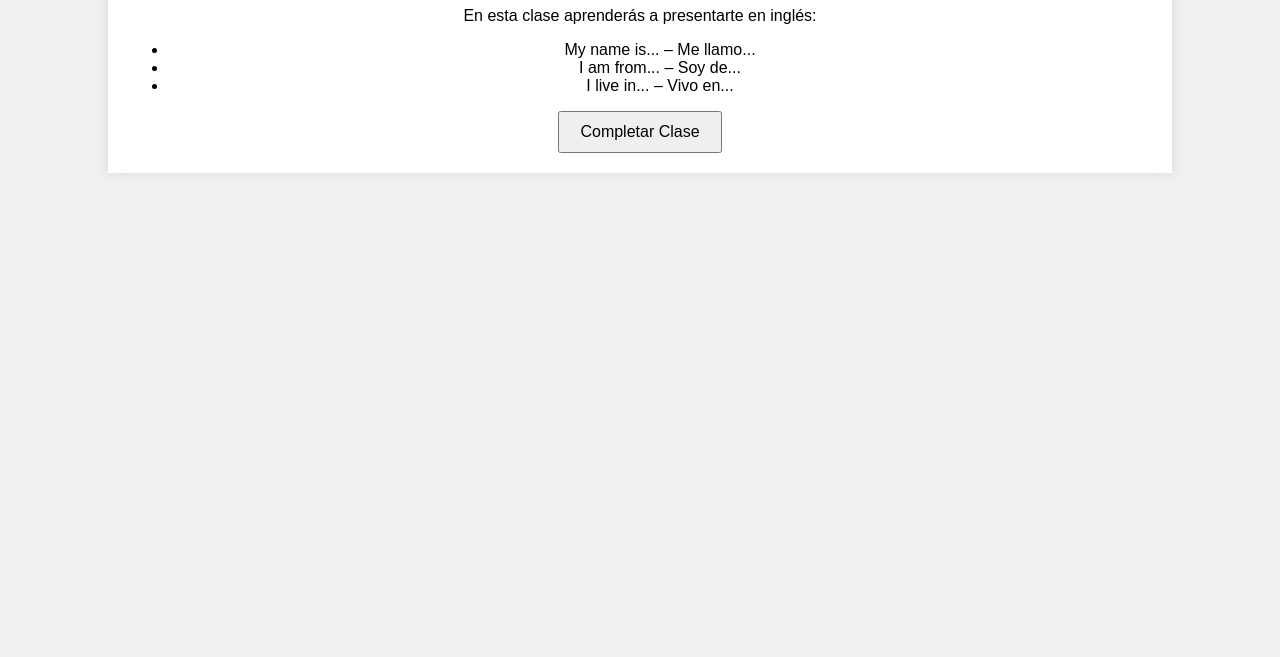
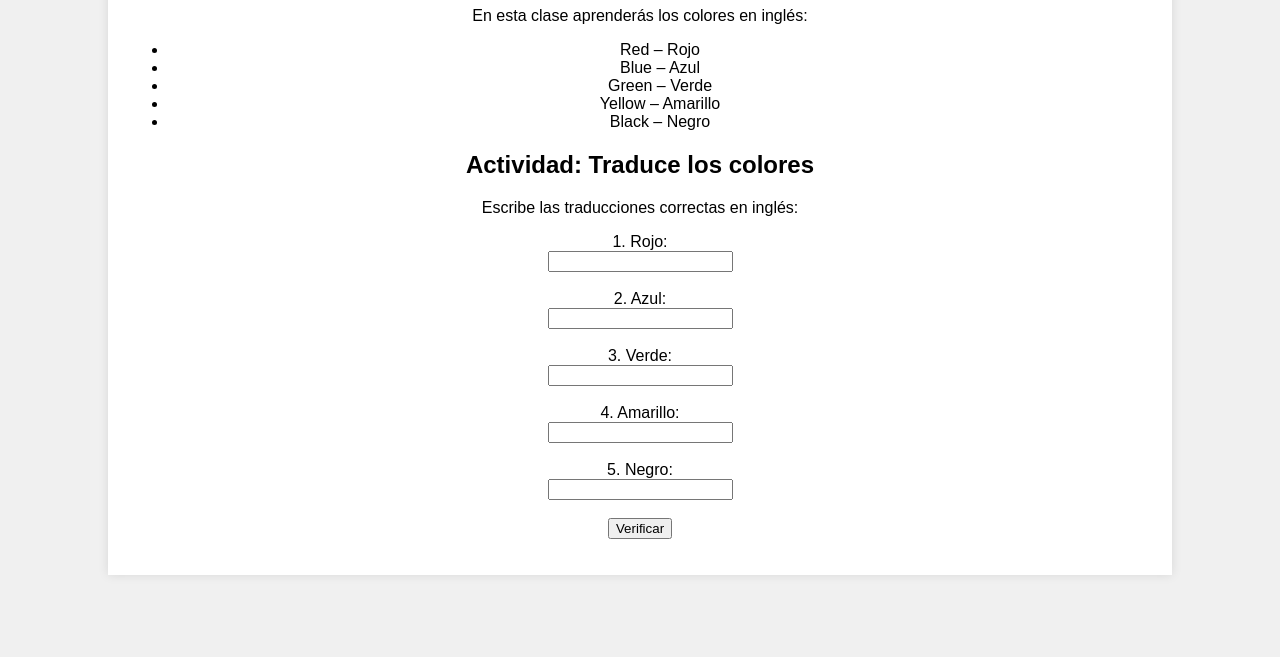
Before and after one commit to Santi9804/Plataforma-Clases-de-Ingles, a plain HTML site: page class3.html in a window 1280 px wide. Shown: the part 143-800 px from the top of the page. Drawn offline with Linux system fonts and the light colour scheme.

Commit message:
Update class3.html

```diff
--- a/class3.html
+++ b/class3.html
@@ -3,20 +3,58 @@
 <head>
     <meta charset="UTF-8">
     <meta name="viewport" content="width=device-width, initial-scale=1.0">
-    <title>Clase 3: Presentaciones Personales</title>
+    <title>Clase 3: Colores</title>
     <link rel="stylesheet" href="styles.css">
 </head>
 <body>
     <div class="container">
-        <h1>Clase 3: Presentaciones Personales</h1>
-        <p>En esta clase aprenderás a presentarte en inglés:</p>
+        <h1>Clase 3: Colores</h1>
+        <p>En esta clase aprenderás los colores en inglés:</p>
         <ul>
-            <li>My name is... – Me llamo...</li>
-            <li>I am from... – Soy de...</li>
-            <li>I live in... – Vivo en...</li>
+            <li>Red – Rojo</li>
+            <li>Blue – Azul</li>
+            <li>Green – Verde</li>
+            <li>Yellow – Amarillo</li>
+            <li>Black – Negro</li>
         </ul>
-        <button onclick="completeClass(3)">Completar Clase</button>
+
+        <h2>Actividad: Traduce los colores</h2>
+        <p>Escribe las traducciones correctas en inglés:</p>
+
+        <form id="activity3">
+            <label for="q1">1. Rojo:</label><br>
+            <input type="text" id="q1" name="q1"><br><br>
+            <label for="q2">2. Azul:</label><br>
+            <input type="text" id="q2" name="q2"><br><br>
+            <label for="q3">3. Verde:</label><br>
+            <input type="text" id="q3" name="q3"><br><br>
+            <label for="q4">4. Amarillo:</label><br>
+            <input type="text" id="q4" name="q4"><br><br>
+            <label for="q5">5. Negro:</label><br>
+            <input type="text" id="q5" name="q5"><br><br>
+            <input type="button" value="Verificar" onclick="validateActivity3()">
+        </form>
+
+        <p id="feedback"></p>
+
+        <button id="nextBtn" style="display:none;" onclick="completeClass(3)">Avanzar a la Siguiente Clase</button>
     </div>
-    <script src="script.js"></script>
+
+    <script>
+        function validateActivity3() {
+            const q1 = document.getElementById("q1").value.toLowerCase();
+            const q2 = document.getElementById("q2").value.toLowerCase();
+            const q3 = document.getElementById("q3").value.toLowerCase();
+            const q4 = document.getElementById("q4").value.toLowerCase();
+            const q5 = document.getElementById("q5").value.toLowerCase();
+
+            if (q1 === "red" && q2 === "blue" && q3 === "green" && q4 === "yellow" && q5 === "black") {
+                document.getElementById("feedback").innerText = "¡Correcto! Puedes avanzar a la siguiente clase.";
+                document.getElementById("nextBtn").style.display = "inline";
+            } else {
+                document.getElementById("feedback").innerText = "Algunas respuestas son incorrectas. Intenta de nuevo.";
+            }
+        }
+    </script>
 </body>
 </html>
```
